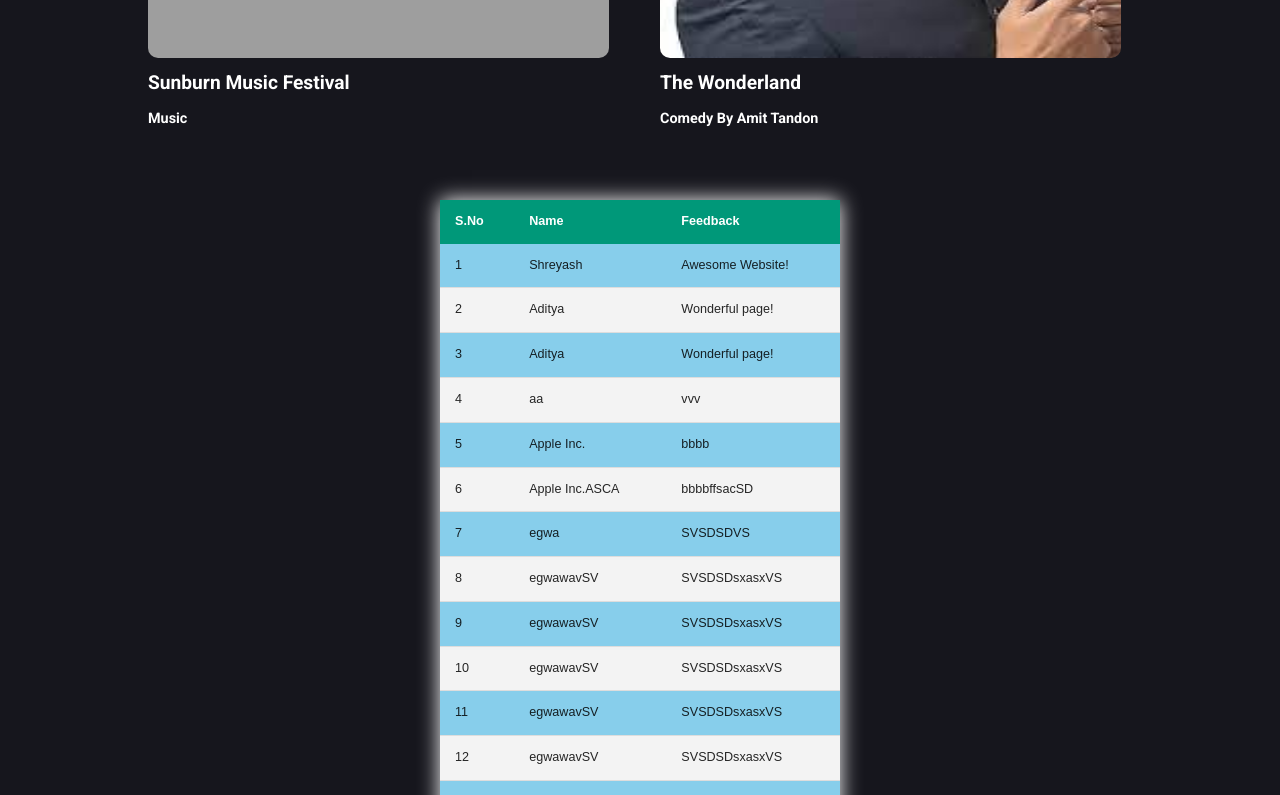
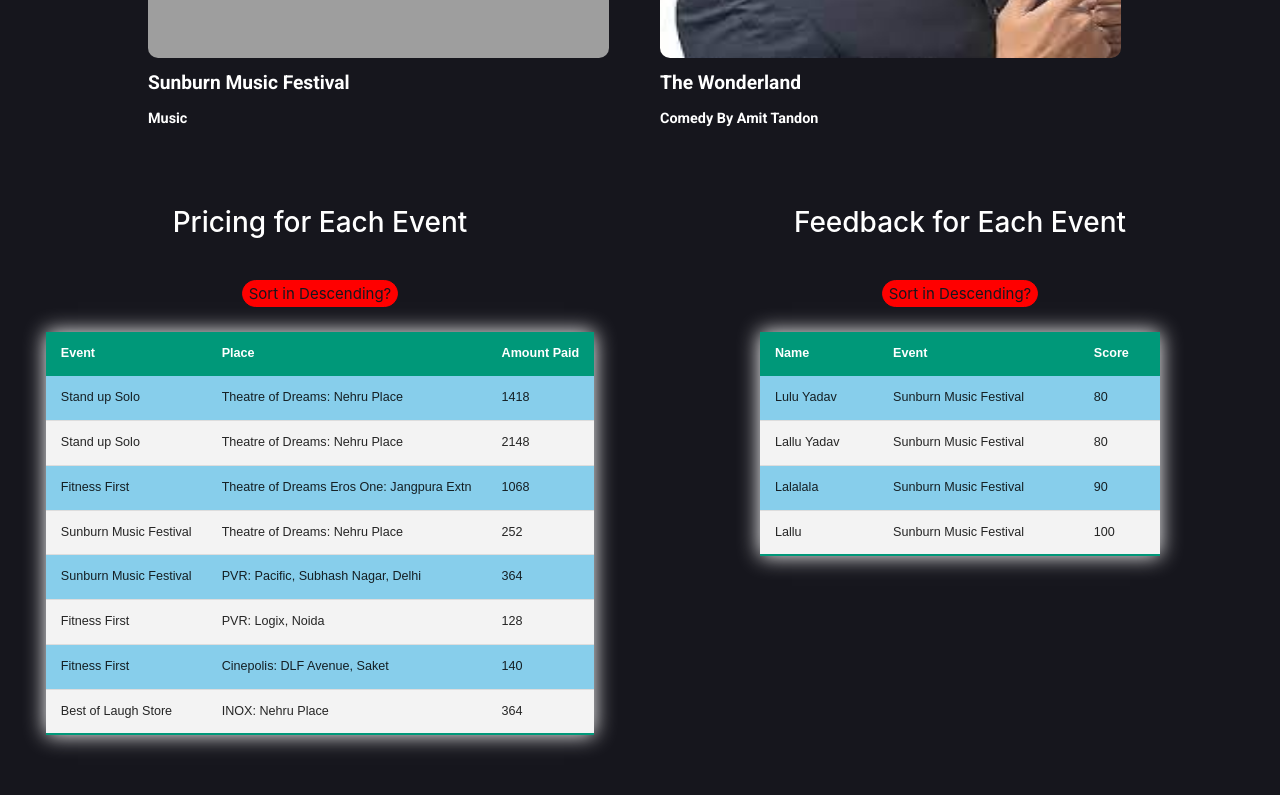
Before and after one commit to prichoms/Event-Booking-Website, a React (Create React App) app in the folder event-booking/: page /admin/1 in a window 1280 px wide. Shown: the part 2857-3652 px from the top of the page. Built offline with nearby package versions, Linux system fonts and the light colour scheme; grey boxes are pictures that could not be loaded.

Commit message:
admin page improve, other patches

```diff
--- a/event-booking/src/Components/BookingHistory.jsx
+++ b/event-booking/src/Components/BookingHistory.jsx
@@ -2,9 +2,10 @@
 import { useSelector } from "react-redux";
 import { Ticket } from "./Ticket";
 import styles from "./Styling/Ticket.module.css";
+import db from "../scraped_data/db.json"
 
 export const BookingHistory = () => {
-    const booking_data = useSelector(state => state.after_payment.booking_data).reverse();
+    const booking_data = db.booking;
     // console.log(booking_data)
     // console.log("History")
     booking_data.sort((a, b) => {
--- a/event-booking/src/Components/ModifyEvent.jsx
+++ b/event-booking/src/Components/ModifyEvent.jsx
@@ -366,14 +366,14 @@
   function DeleteEvent(){
     let aa = window.confirm('Are you sure you want to delete this event?');
     if (aa) {
-      console.log('deleted.');
       fetch(`http://localhost:3001/events/${data.id}`, {
           method: "DELETE",
           headers: {
             "Content-Type": "application/json"
           }
         }
-    )
+      )
+      history.push("/")
     }
   }
   const Trash = ({size=40, color="#d0021b"}) => (<svg xmlns="http://www.w3.org/2000/svg" width={size} height={size} viewBox="0 0 24 24" fill="none" stroke={color} strokeWidth="2" strokeLinecap="square" strokeLinejoin="round"><polyline points="3 6 5 6 21 6"></polyline><path d="M19 6v14a2 2 0 0 1-2 2H7a2 2 0 0 1-2-2V6m3 0V4a2 2 0 0 1 2-2h4a2 2 0 0 1 2 2v2"></path><line x1="10" y1="11" x2="10" y2="17"></line><line x1="14" y1="11" x2="14" y2="17"></line></svg>);
@@ -400,12 +400,10 @@
             </div>
           </div>
           <center>
-          <Link to="/admin" style={{ marginLeft: 20, color: "black" }} >
             <button className="Delete" onClick={DeleteEvent}>
               <Trash/><br/>
               Delete Event?
             </button>
-          </Link>
 
           </center>
           <div className='rowC'>
--- a/event-booking/src/Pages/AdminPage.jsx
+++ b/event-booking/src/Pages/AdminPage.jsx
@@ -14,6 +14,7 @@
 import { MovieCarousel } from "../Components/HomePage/MovieCarousel";
 import { ModifyCarousel } from "../Components/HomePage/ModifyCarousel";
 import styles from "../Components/Styling/RecommendedMovies.module.css";
+import Grid from '@material-ui/core/Grid'
 
 export default function AdminPage({ action, handleCloseLogin }) {
   const { id } = useParams();
@@ -21,6 +22,8 @@
   var feedback_data = jsondata.feed;
   const user_events = jsondata.organizers.filter(ele => ele.id == id)[0].organized_events;
   const events_data = jsondata.events;
+  const booking_data = jsondata.booking;
+  console.log(booking_data);
   const filteredEvents = events_data.filter(event => (
     user_events.includes(event.id)
   ))
@@ -33,6 +36,10 @@
   const [ascmod, setAscmod] = React.useState(true);
   const ascmodchange = () => {
     setAscmod(!ascmod);
+  }
+  const [ascbookmod, setAscbookmod] = React.useState(true);
+  const ascbookmodchange = () => {
+    setAscbookmod(!ascbookmod);
   }
   function SortButton(props){
     let ddd = [];
@@ -47,7 +54,7 @@
     if (ascmod){
       ddd.sort((a, b) => (a.rating > b.rating) ? 1 : -1);
       btn = <>
-              <button onClick={ascmodchange}>Sort in Descending?</button>
+              <button onClick={ascmodchange} style={{backgroundColor: "red", border: "1px solid red", borderRadius: "20px", fontSize: "15px", color: "#16161D"}}>Sort in Descending?</button>
               <table className="styled-table">
                 <thead>
                   <tr>
@@ -70,7 +77,7 @@
     }else{
       ddd.sort((a, b) => (a.rating > b.rating) ? -1 : 1);
       btn = <>
-      <button onClick={ascmodchange}>Sort in Ascending?</button>
+      <button onClick={ascmodchange} style={{backgroundColor: "red", border: "1px solid red", borderRadius: "20px", fontSize: "15px", color: "#16161D"}}>Sort in Ascending?</button>
       <table className="styled-table">
         <thead>
           <tr>
@@ -85,6 +92,63 @@
                     <td>{i.name}</td>
                     <td>{i.event}</td>
                     <td>{i.rating}</td>
+                  </tr>
+          ))}
+        </tbody>
+      </table>
+    </>
+    }
+    return btn;
+  }
+  function BookingButton(props){
+    let bbb = [];
+    let zz = 0;
+    for(let i=0;i<booking_data.length;i++){
+      zz = zz + 1;
+      bbb.push({"name": booking_data[i].name, "price": booking_data[i].total_price, "place": booking_data[i].cinemas_name})
+    }
+    let btn;
+    if (ascbookmod){
+      bbb.sort((a, b) => (a.rating > b.rating) ? 1 : -1);
+      btn = <>
+              <button onClick={ascbookmodchange} style={{backgroundColor: "red", border: "1px solid red", borderRadius: "20px", fontSize: "15px", color: "#16161D"}}>Sort in Descending?</button>
+              <table className="styled-table">
+                <thead>
+                  <tr>
+                    <th scope="col">Event</th>
+                    <th scope="col">Place</th>
+                    <th scope="col">Amount Paid</th>
+                  </tr>
+                </thead>
+                <tbody>
+                  {bbb.map((i) => (
+                          <tr key={i.id}>
+                            <td>{i.name}</td>
+                            <td>{i.place}</td>
+                            <td>{i.price}</td>
+                          </tr>
+                  ))}
+                </tbody>
+              </table>
+            </>
+    }else{
+      bbb.sort((a, b) => (a.rating > b.rating) ? -1 : 1);
+      btn = <>
+      <button onClick={ascbookmodchange} style={{backgroundColor: "red", border: "1px solid red", borderRadius: "20px", fontSize: "15px", color: "#16161D"}}>Sort in Ascending?</button>
+      <table className="styled-table">
+                <thead>
+                  <tr>
+                    <th scope="col">Event</th>
+                    <th scope="col">Place</th>
+                    <th scope="col">Amount Paid</th>
+                  </tr>
+                </thead>
+                <tbody>
+                  {bbb.map((i) => (
+                          <tr key={i.id}>
+                            <td>{i.name}</td>
+                            <td>{i.place}</td>
+                            <td>{i.price}</td>
                           </tr>
                   ))}
                 </tbody>
@@ -148,6 +212,25 @@
 
 <center>
 
+<Grid container>
+  <Grid item xs={6}>
+  <h1 style={{"color":"white"}}>Pricing for Each Event</h1>
+    <br/>
+    <div>
+      <BookingButton />
+    </div>
+  </Grid>
+  <Grid item xs={6}>
+    <h1 style={{"color":"white"}}>Feedback for Each Event</h1>
+    <br/>
+    <div>
+      <SortButton />
+    </div>
+  </Grid>
+</Grid>
+<br/><br/><br/>
+<h1 style={{"color":"white"}}>Feedback for Website</h1>
+    <br/>
     <table className="styled-table">
       <thead>
         <tr>
@@ -166,30 +249,6 @@
         ))}
       </tbody>
     </table>
-<br/><br/>
-<h1 style={{"color":"white"}}>Feedback for Each Event</h1>
-<br/>
-<div>
-  <SortButton />
-</div>
-{/* <table className="styled-table">
-  <thead>
-    <tr>
-      <th scope="col">Name</th>
-      <th scope="col">Event</th>
-      <th scope="col">Score</th>
-    </tr>
-  </thead>
-  <tbody>
-    {ddd.map((i) => (
-            <tr key={i.id}>
-              <td>{i.name}</td>
-              <td>{i.event}</td>
-              <td>{i.rating}</td>
-            </tr>
-    ))}
-  </tbody>
-</table> */}
 </center>
     </div>
   );
--- a/event-booking/src/Routes/Navbar.jsx
+++ b/event-booking/src/Routes/Navbar.jsx
@@ -336,7 +336,7 @@
                     ></path>
                   </svg>
                   <Link
-                    to="/user/booking-history"
+                    to="/booking-history"
                     style={{ marginLeft: 20, color: "black" }}
                   >
                     <span>Booking History</span>
--- a/event-booking/src/Routes/Router.jsx
+++ b/event-booking/src/Routes/Router.jsx
@@ -46,7 +46,7 @@
         <Route exact path="/contact">
           <ContactPage />
         </Route>
-        <Route exact path="/user/booking-history">
+        <Route exact path="/booking-history">
           <BookingHistory />
 
         </Route>
```
Also changed, not shown: event-booking/src/scraped_data/db.json. Lines whose indentation alone changed are shown as unchanged.
